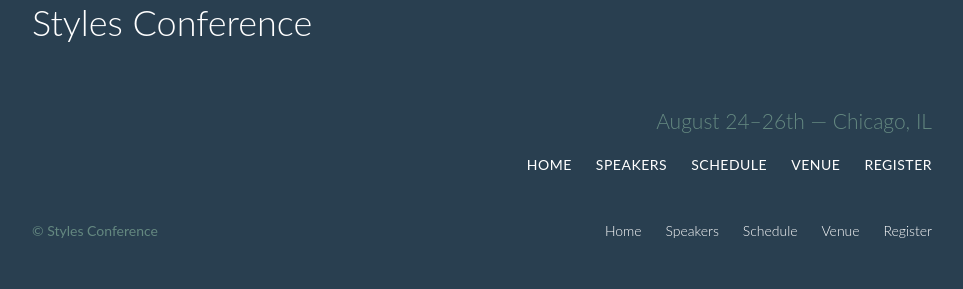
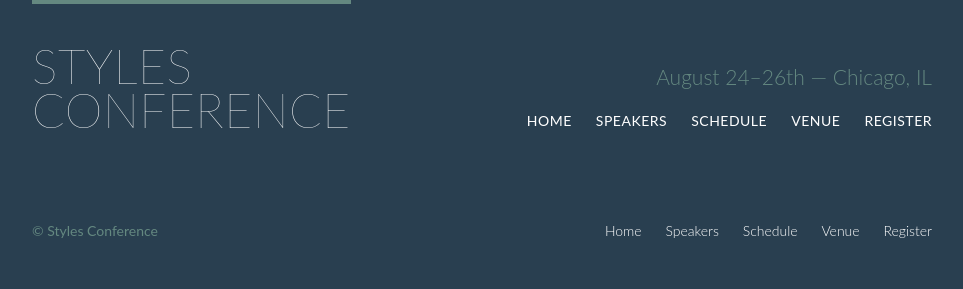
Before and after one commit to devhyunsoochoi/Styles-Conference, a plain HTML site: page register.html in a window 1280 px wide. Shown: the whole page, without its empty margins (158-1121 px from the left). Drawn offline with Linux system fonts and the light colour scheme.

Commit message:
Added README.me

```diff
--- a/register.html
+++ b/register.html
@@ -15,8 +15,10 @@
    <link rel="stylesheet" type="text/css" href="assets/stylesheets/main.css">
  </head>
  <body>
-   <header class="primary-header container">
-      <h1><a href="index.html">Styles Conference</a></h1>
+   <header class="primary-header container group">
+      <h1 class="logo">
+        <a href="index.html">Styles <br /> Conference</a>
+      </h1>
       <h3 class="tagline">August 24&ndash;26th &mdash; Chicago, IL</h3>
       <!-- Navigation Bar !-->
       <nav class="nav primary-nav">
```
Also changed, not shown: schedule.html (+4 -2 lines), venue.html (+4 -2 lines), speakers.html (indentation only), 1 other file. Lines whose indentation alone changed are shown as unchanged.
